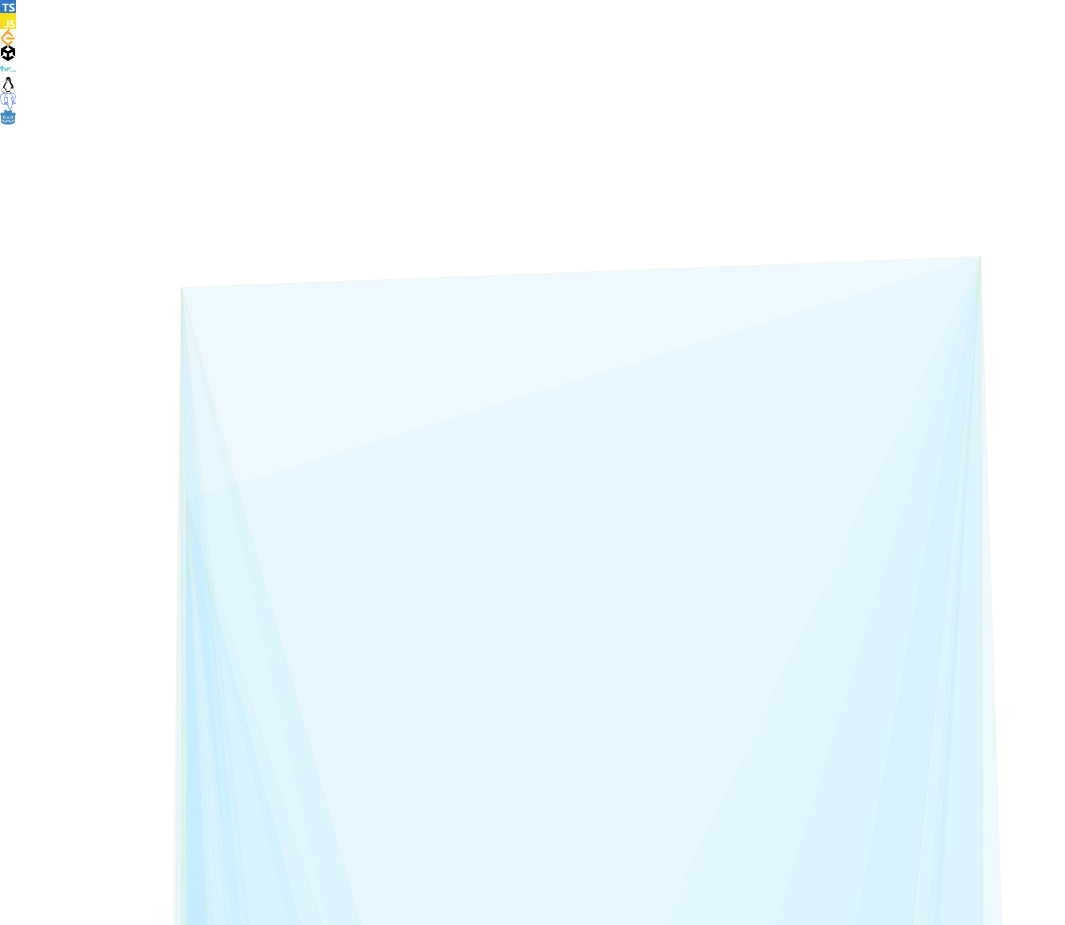
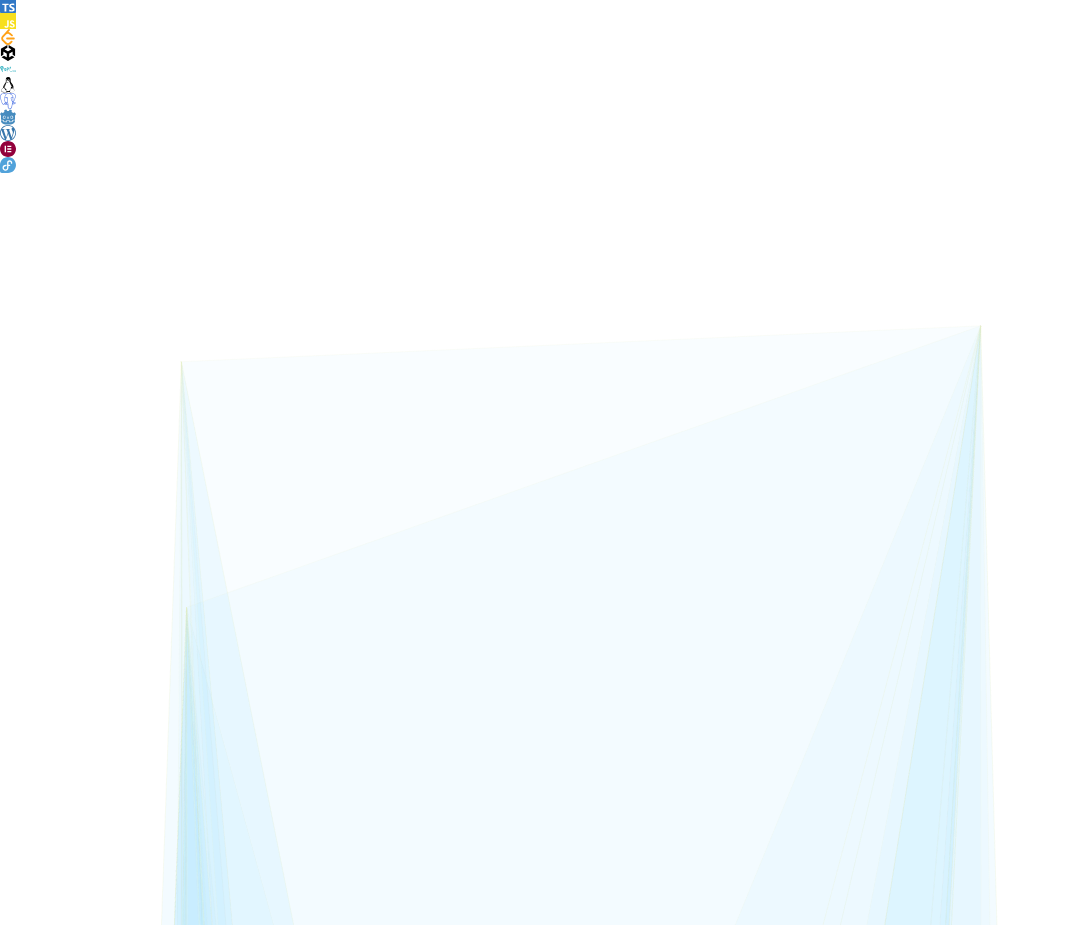
Before and after one commit to orkeilius/my-portfolio, a React (Vite) app: page / in a window 1280 px wide. Shown: the part 1123-2048 px from the top of the page, without its empty margins (0-1065 px from the left). Built offline with nearby package versions, Linux system fonts and the light colour scheme.

Commit message:
update spacegraph's icons

```diff
--- a/src/components/SpaceGraph.jsx
+++ b/src/components/SpaceGraph.jsx
@@ -1,5 +1,5 @@
 import { useEffect, useRef, useState } from "react";
-import { SiHtml5, SiCss3,SiTailwindcss, SiJavascript, SiSvelte, SiSpring, SiPhp,SiGodotengine, SiPython, SiGit, SiSupabase, SiReact, SiTypescript, SiLeetcode, SiUnity, SiLinux, SiPopos, SiPostgresql } from "react-icons/si";
+import { SiHtml5, SiCss3,SiTailwindcss, SiJavascript, SiSvelte, SiSpring, SiPhp,SiGodotengine, SiPython, SiGit, SiSupabase, SiReact, SiTypescript, SiLeetcode, SiUnity, SiLinux, SiPopos, SiPostgresql,SiWordpress ,SiElementor, SiFedora  } from "react-icons/si";
 import { IconContext } from "react-icons";
 
 export default function SpaceGraph() {
@@ -26,6 +26,9 @@ export default function SpaceGraph() {
         { icon: <SiLinux />, color: "#000", x: { freq: 6, offset: 1224 }, y: { freq: 2, offset: 1531 } },
         { icon: <SiPostgresql />, color: "#4169E1", x: { freq: 6, offset: 1224 }, y: { freq: 3, offset: 1431 } },
         { icon: <SiGodotengine />, color: "#478CBF", x: { freq: 3, offset: 170 }, y: { freq: 6, offset: 420 } },
+        { icon: <SiWordpress />, color: "#3776AB", x: { freq: 1, offset: 115 }, y: { freq: 7, offset: 740 } },
+        { icon: <SiElementor />, color: "#92003B", x: { freq: 3, offset: 570 }, y: { freq: 4, offset: 420 } },
+        { icon: <SiFedora />, color: "#51A2DA", x: { freq: 3, offset: 570 }, y: { freq: 4, offset: 420 } },
     ]
     const [nodeOpen, setNodeOpen] = useState(new Array(nodesInfo.length).fill(false))
 
```
